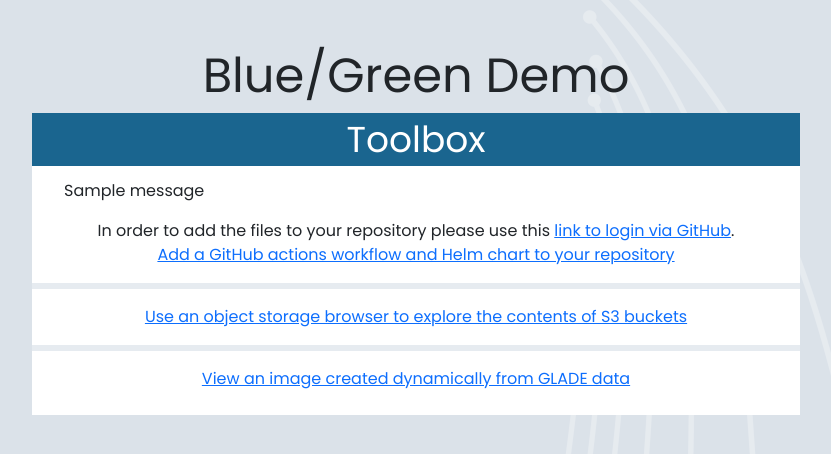
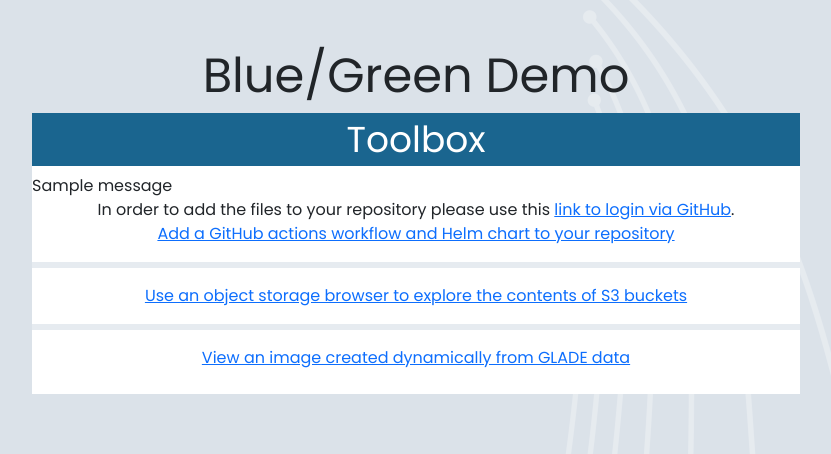
Before and after one commit to NicholasCote/data-flask, a Flask app: page / in a window 1280 px wide. Shown: the part 99-553 px from the top of the page, without its empty margins (224-1055 px from the left). Run offline with Flask 3, Linux system fonts and the light colour scheme; tables that the repository leaves empty hold one stand-in row (values such as "Sample post"); one stand-in notice (Sample message) is shown; some libraries are stand-ins or nearby versions.

Commit message:
rework flash messages

```diff
--- a/flask-code/app/templates/home.html
+++ b/flask-code/app/templates/home.html
@@ -26,11 +26,9 @@
                 <h2>Toolbox</h2>
                 {% with messages = get_flashed_messages() %}
                     {% if messages %}
-                        <ul class=flashes>
                         {% for message in messages %}
-                        <li>{{ message }}</li>
+                            {{ message }}<br>
                         {% endfor %}
-                        </ul>
                     {% endif %}
                 {% endwith %}
                 <div class="text-center">
```
